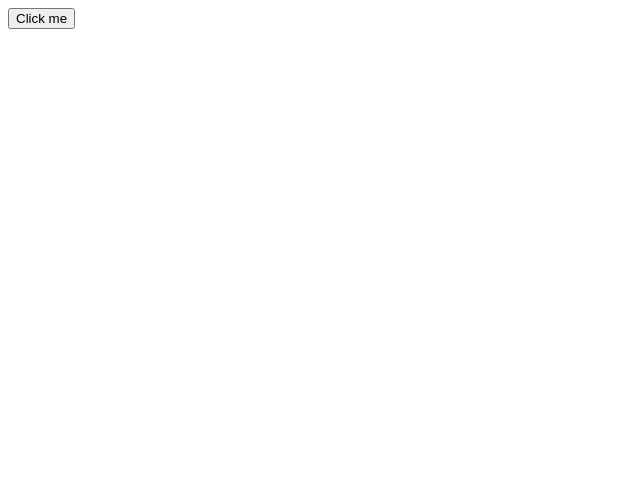
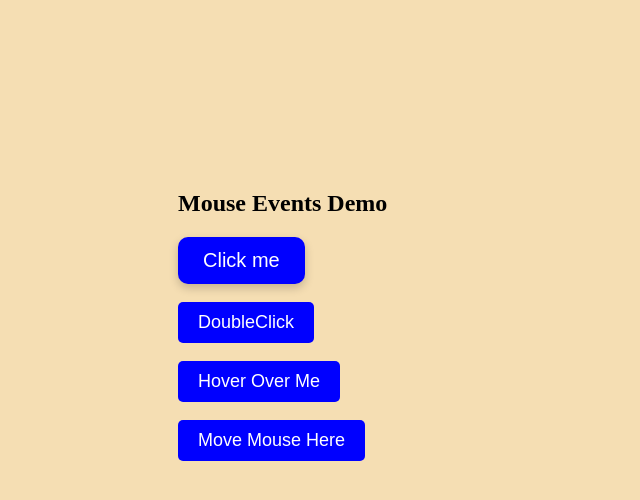
Before and after one commit to Naveenkumar-Guru/React-CURD-Operations, a React (Create React App) app: page / in a window 1280 px wide. Shown: the top 500 px of the page, without its empty margins (0-640 px from the left). Built offline with nearby package versions, Linux system fonts and the light colour scheme.

Commit message:
Mouse events demo

```diff
--- /dev/null
+++ b/src/MouseEvents/MouseEvents.css
@@ -0,0 +1,22 @@
+body {
+  background-color: wheat;
+}
+
+button {
+  background-color: blue;
+
+  color: white;
+  padding: 10px 20px;
+  font-size: 18px;
+  border: none;
+  border-radius: 5px;
+  cursor: pointer;
+}
+
+.onclick-btn {
+  color: white;
+  font-size: 20px;
+  border-radius: 10px;
+  padding: 12px 25px;
+  box-shadow: 0 4px 10px rgba(0, 0, 0, 0.2);
+}
--- a/src/MouseEvents/MouseEvents.jsx
+++ b/src/MouseEvents/MouseEvents.jsx
@@ -1,14 +1,46 @@
 import React from "react";
-
+import "./MouseEvents.css";
 const MouseEvents = () => {
   const handleClick = (e) => {
-    e.target.textContent = "Clicked!.....";
+    e.target.classList.add("onclick-btn"); // apply styles on click
+    e.target.textContent = "Clicked!....."; // change button text
   };
+  const DoubleClick = (e) => {
+    e.target.textContent = "Double Clicked!....";
+  };
+  const handleMouseOver = (e) => {
+    e.target.textContent = " Mouse Over!";
+  };
+  const onMouseOut = (e) => {
+    e.target.textContent = "Hover Over Me Again";
+  };
+  let Mousemove = (e) => {
+    alert("Mouse Moving!");
+  };
+  return (
+    <div style={{ padding: "20px",margin:"150px" }}>
+      <h2>Mouse Events Demo</h2>
 
-  return (
-    <div>
-      <button onClick={handleClick}>Click me</button>
-      {""}
+      <button className="onclick-btn" onClick={handleClick}>
+        Click me
+      </button>
+      <br></br>
+      <br></br>
+      <button className="DoubleClick-btn" onDoubleClick={DoubleClick}>
+        DoubleClick
+      </button>
+      <br></br>
+      <br></br>
+      <button
+        className="MouseOver-btn"
+        onMouseOver={handleMouseOver}
+        onMouseOut={onMouseOut}
+      >
+        Hover Over Me
+      </button>
+      <br></br>
+      <br></br>
+      <button onMouseMove={Mousemove}>Move Mouse Here</button>
     </div>
   );
 };
```
